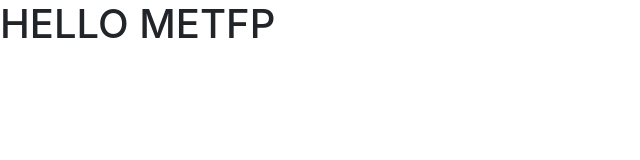
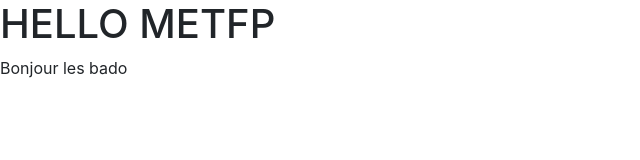
Before and after one commit to sandrolin94/flows, a plain HTML site: page index.html in a window 1280 px wide. Shown: the whole page, without its empty margins (0-640 px from the left). Drawn offline with nearby package versions, Linux system fonts and the light colour scheme.

Commit message:
commitnaka

```diff
--- a/index.html
+++ b/index.html
@@ -9,6 +9,6 @@
   </head>
   <body>
     <h1>HELLO METFP</h1>
-
+	<p> Bonjour les bado</p>
     </body>
 </html>
```
